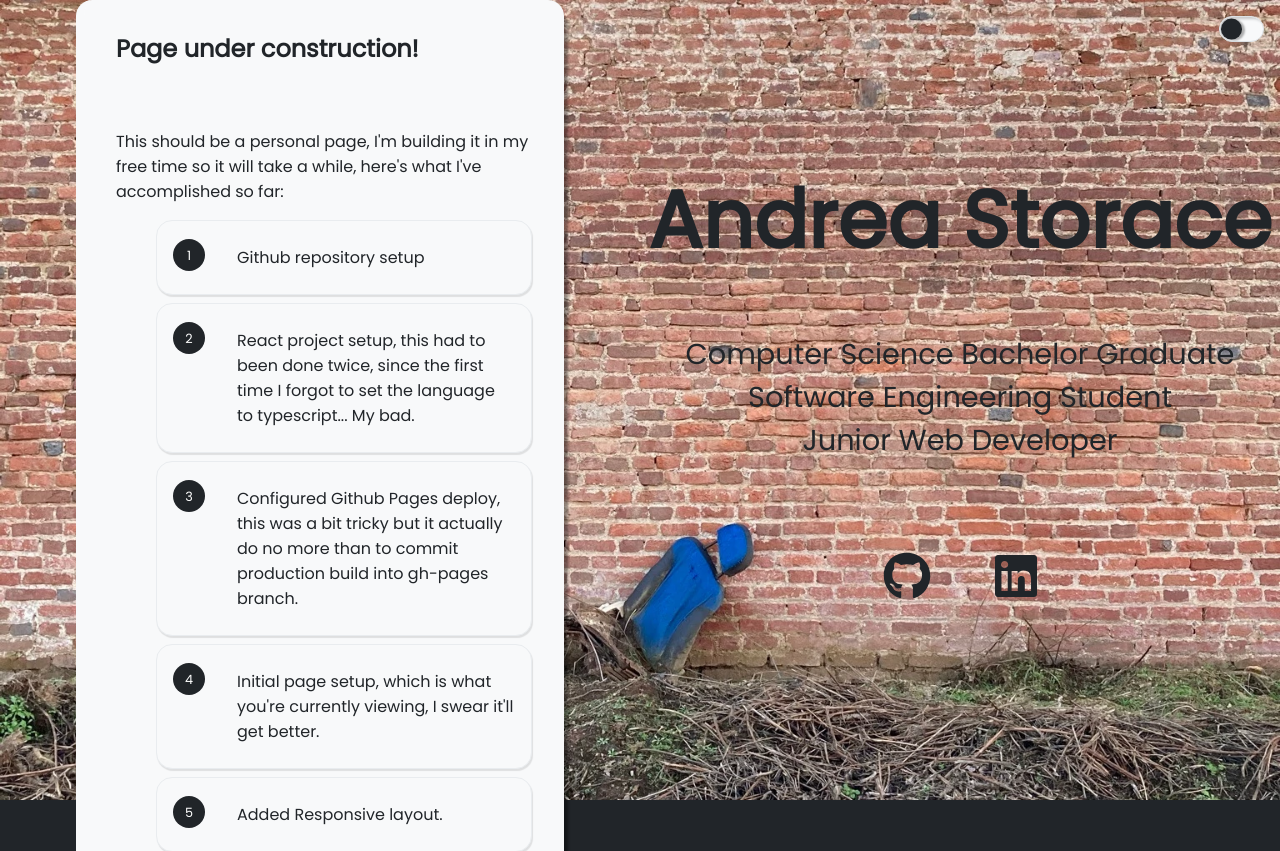
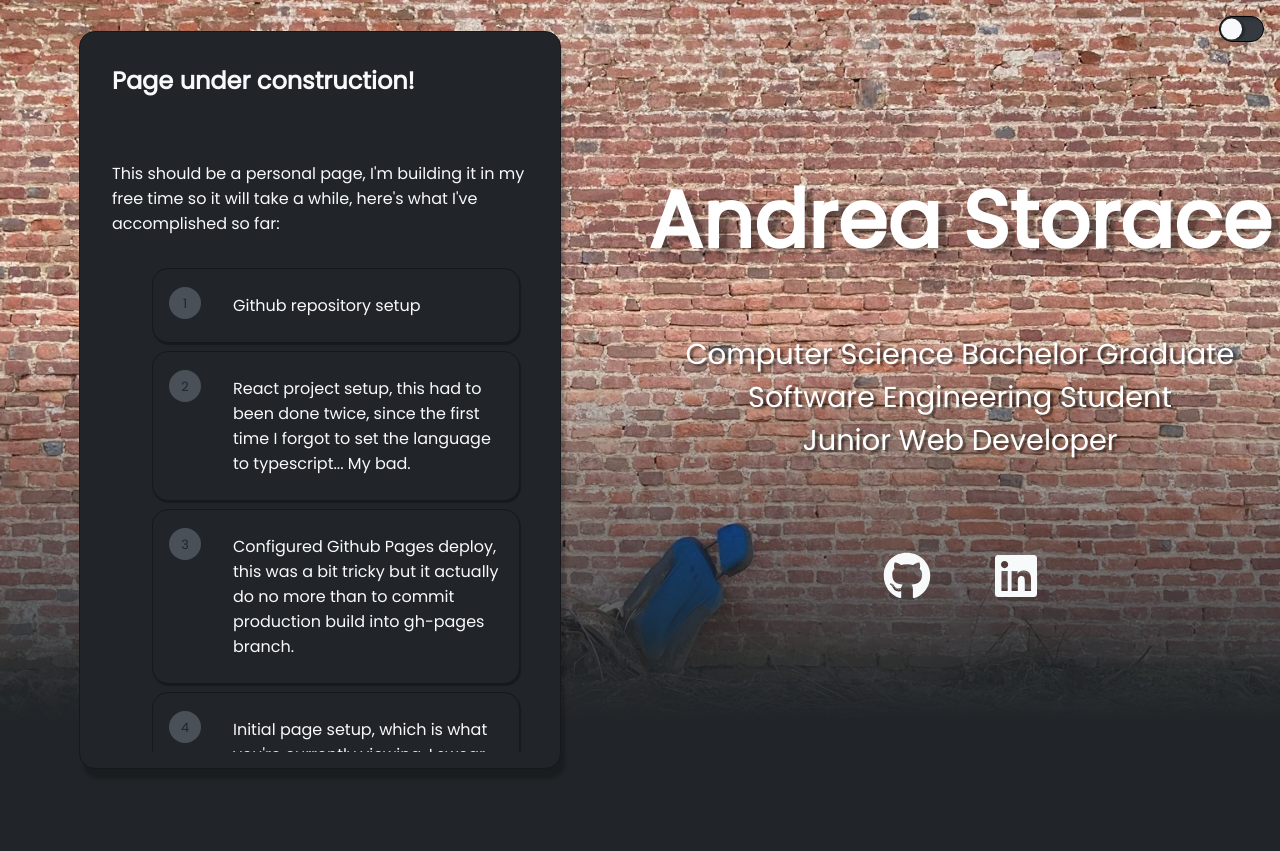
Before and after one commit to phibonacho/rollingflamingo.github.io, a React (Create React App) app: page / in a window 1280 px wide. Shown: the top 851 px of the page. After the commit the page ends 800 px from the top, so only its background shows below. Built offline with nearby package versions, Linux system fonts and the light colour scheme.

Commit message:
made step-list scrollable

```diff
--- a/src/App.tsx
+++ b/src/App.tsx
@@ -22,7 +22,7 @@ export default class App extends React.Component<IAppProps, IAppState>{
   constructor(props: IAppProps) {
     super(props);
     this.state = {
-      theme: "light"
+      theme: "dark"
     }
 
     this.toggleTheme = this.toggleTheme.bind(this);
--- a/src/component/static/BuildingDisclaimer.tsx
+++ b/src/component/static/BuildingDisclaimer.tsx
@@ -9,7 +9,7 @@ export default class BuildingDisclaimer extends React.Component<any, any> {
   public render() {
     return (<Disclaimer title={'Page under construction!'}>
       <p>This should be a personal page, I'm building it in my free time so it will take a while, here's what I've accomplished so far:</p>
-      <StepList steps={
+      <StepList scrollable={true} steps={
         [
           'Github repository setup',
           'React project setup, this had to been done twice, since the first time I forgot to set the language to typescript... My bad.',
--- a/src/component/step-list/IStepList.ts
+++ b/src/component/step-list/IStepList.ts
@@ -1,5 +1,6 @@
 export default interface IMilestoneProps {
   steps: Array<string>;
+  scrollable?: boolean;
 }
 
 export interface IMilestoneState {
--- a/src/component/step-list/StepList.tsx
+++ b/src/component/step-list/StepList.tsx
@@ -8,7 +8,7 @@ export default class StepList extends React.Component<IMilestoneProps, IMileston
 
   public render() {
     return (
-      <div className={`milestone ${this.context.theme}`}>
+      <div className={`milestone${this.props.scrollable? ' scrollable ' : ' '}${this.context.theme}`}>
         <ul>
           {this.props.steps.map((step, i) => (
             <li key={i}>{step}</li>
--- a/src/component/step-list/step-list.scss
+++ b/src/component/step-list/step-list.scss
@@ -3,10 +3,35 @@
 .milestone {
   margin: auto;
 
+  &.scrollable {
+    max-height: 500px;
+    overflow-y: scroll;
+
+    &::-webkit-scrollbar{
+      background-color: transparent;
+      border-radius: 1rem;
+      width: .8rem;
+      &-button       { /* 2 */ }
+      &-track        { /* 3 */ }
+      &-piece  { /* 4 */ }
+      &-corner       { /* 6 */ }
+      &-resizer                { /* 7 */ }
+      &-thumb:window-inactive,
+      &-thumb {
+        border-radius: 1rem;
+        background: $gray-500;
+
+      }
+    }
+  }
+
   ul {
     list-style-type: none;
     counter-reset: step;
     cursor: pointer;
+    @at-root.scrollable#{&} {
+      margin-right: .5rem;
+    }
 
     @include media-breakpoint-down(md) {
       padding-inline-start: unset;
--- a/tsconfig.json
+++ b/tsconfig.json
@@ -1,6 +1,6 @@
 {
   "compilerOptions": {
-    "target": "es5",
+    "target": "es6",
     "lib": [
       "dom",
       "dom.iterable",
```
